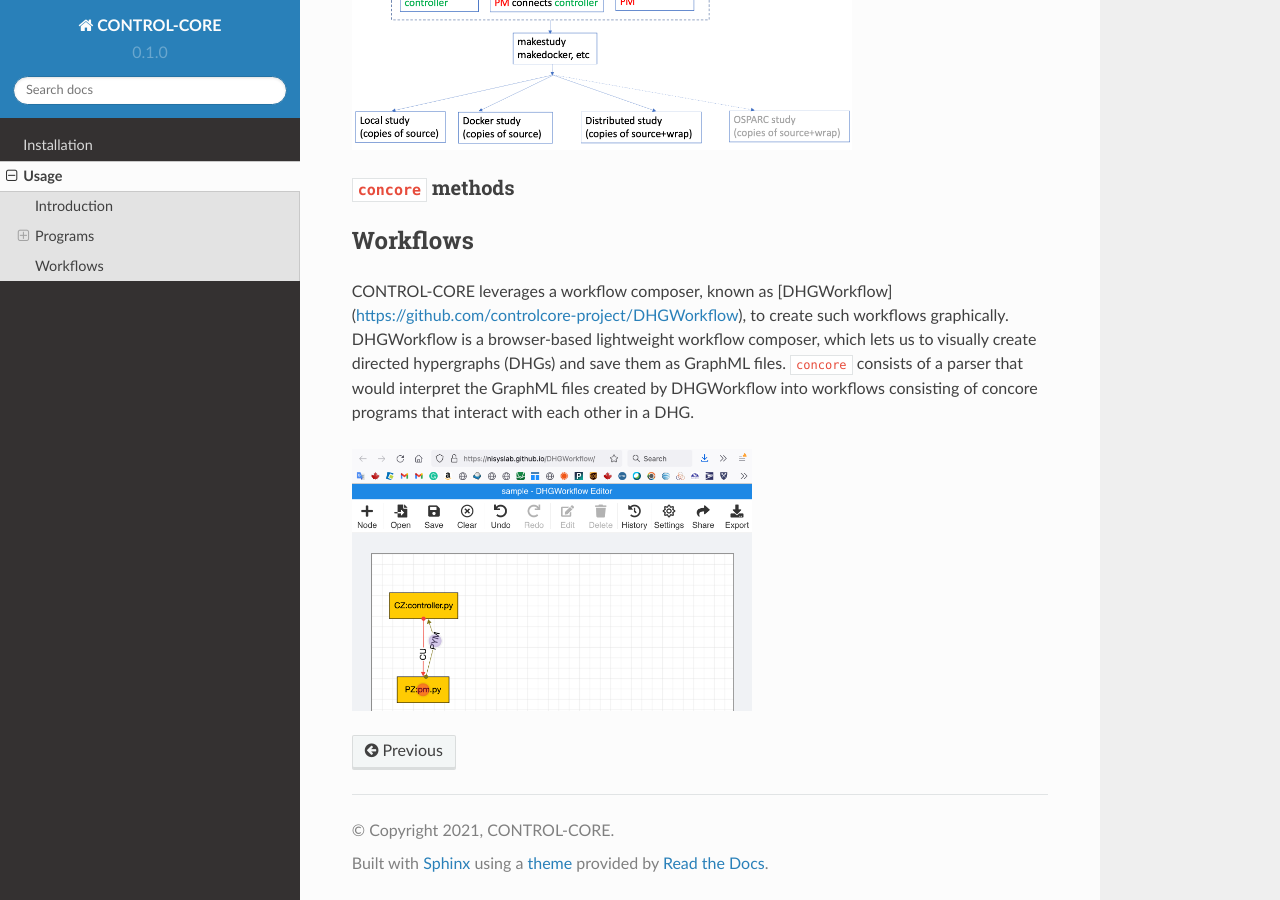
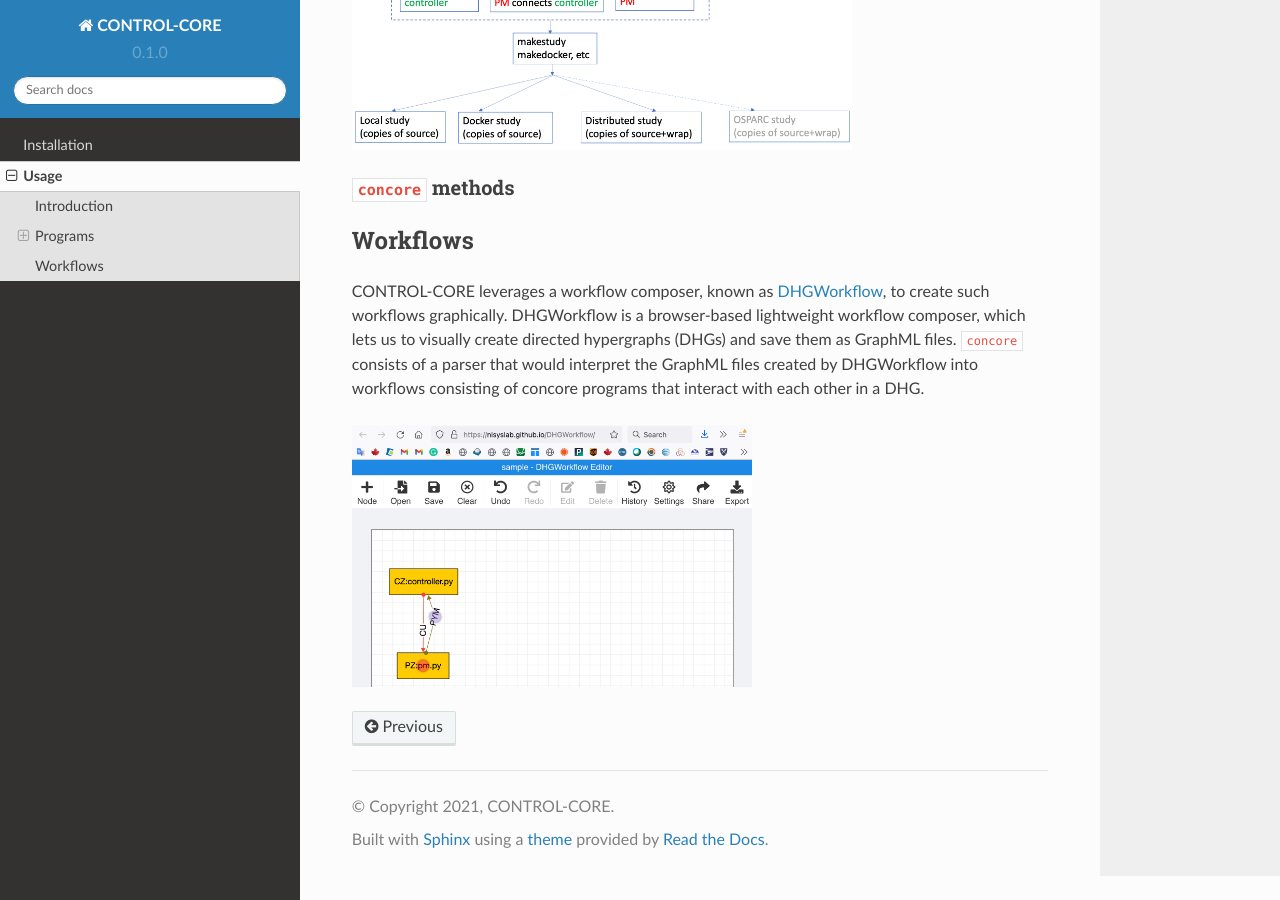
Before and after one commit to ControlCore-Project/documentation, a Sphinx documentation site: the page built from docs/source/usage.rst, in a window 1280 px wide and 900 px high, scrolled down 775 px. Built offline with Sphinx 7.4.7 and the Read the Docs theme 2.0.0, drawn with Linux system fonts in a browser that asks for light colours.

Commit message:
Update usage.rst

```diff
--- a/docs/source/usage.rst
+++ b/docs/source/usage.rst
@@ -32,7 +32,7 @@
 Workflows
 ------------
 
-CONTROL-CORE leverages a workflow composer, known as [DHGWorkflow](https://github.com/controlcore-project/DHGWorkflow), to create such workflows graphically. DHGWorkflow is a browser-based lightweight workflow composer, which lets us to visually create directed hypergraphs (DHGs) and save them as GraphML files. ``concore`` consists of a parser that would interpret the GraphML files created by DHGWorkflow into workflows consisting of concore programs that interact with each other in a DHG.
+CONTROL-CORE leverages a workflow composer, known as `DHGWorkflow <https://github.com/controlcore-project/DHGWorkflow>`_, to create such workflows graphically. DHGWorkflow is a browser-based lightweight workflow composer, which lets us to visually create directed hypergraphs (DHGs) and save them as GraphML files. ``concore`` consists of a parser that would interpret the GraphML files created by DHGWorkflow into workflows consisting of concore programs that interact with each other in a DHG.
 
 .. image:: images/dhg-sample.png
   :width: 400
```
